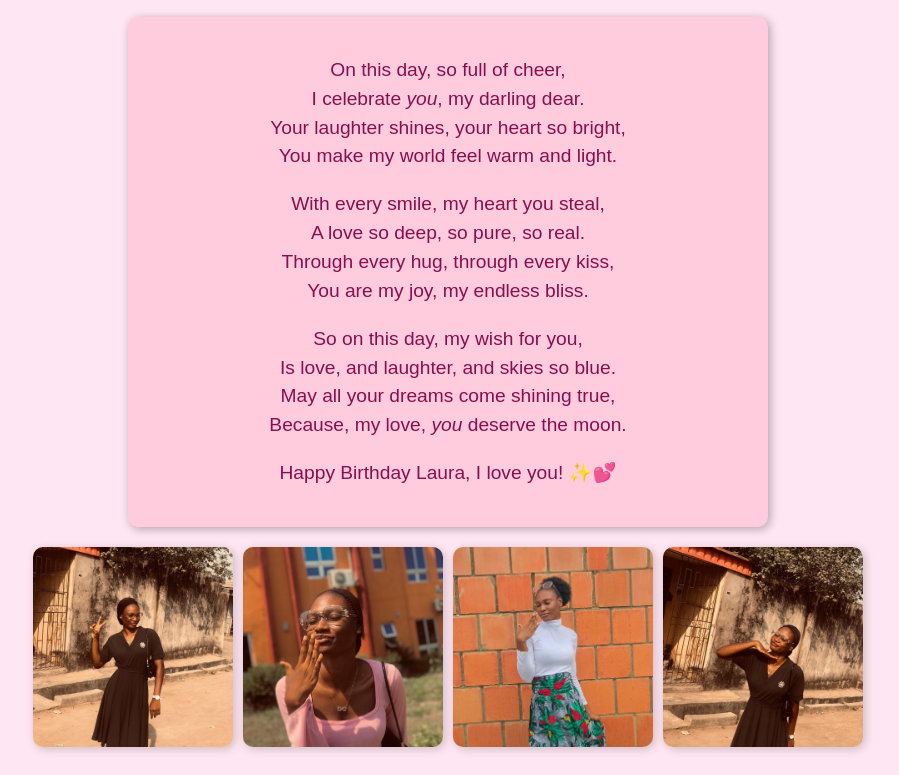
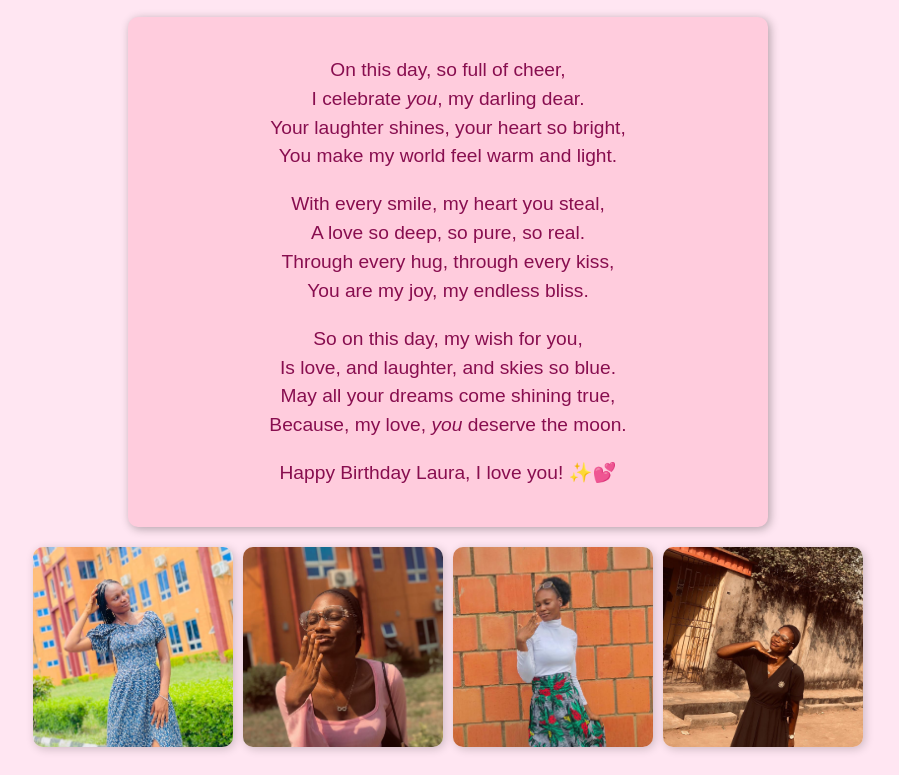
Before and after one commit to Khazz01/Birthday-Wish, a plain HTML site: page index.html in a window 1280 px wide. Shown: the part 130-905 px from the top of the page, without its empty margins (192-1091 px from the left). Drawn offline with Linux system fonts and the light colour scheme.

Commit message:
Update index.html

```diff
--- a/index.html
+++ b/index.html
@@ -65,7 +65,7 @@
         <p>Happy Birthday Laura, I love you! ✨💕</p>
     </div>
     <div class="gallery">
-        <img src="images/laura1.jpeg" alt="Beautiful Moment 1">
+        <img src="images/121ee786-f578-4235-9bbb-90e0a860eab9.jpeg" alt="Beautiful Moment 1">
         <img src="images/laura2.jpeg" alt="Beautiful Moment 2">
         <img src="images/laura3.jpeg" alt="Beautiful Moment 3">
         <img src="images/laura4.jpeg" alt="Beautiful Moment 4">
```
